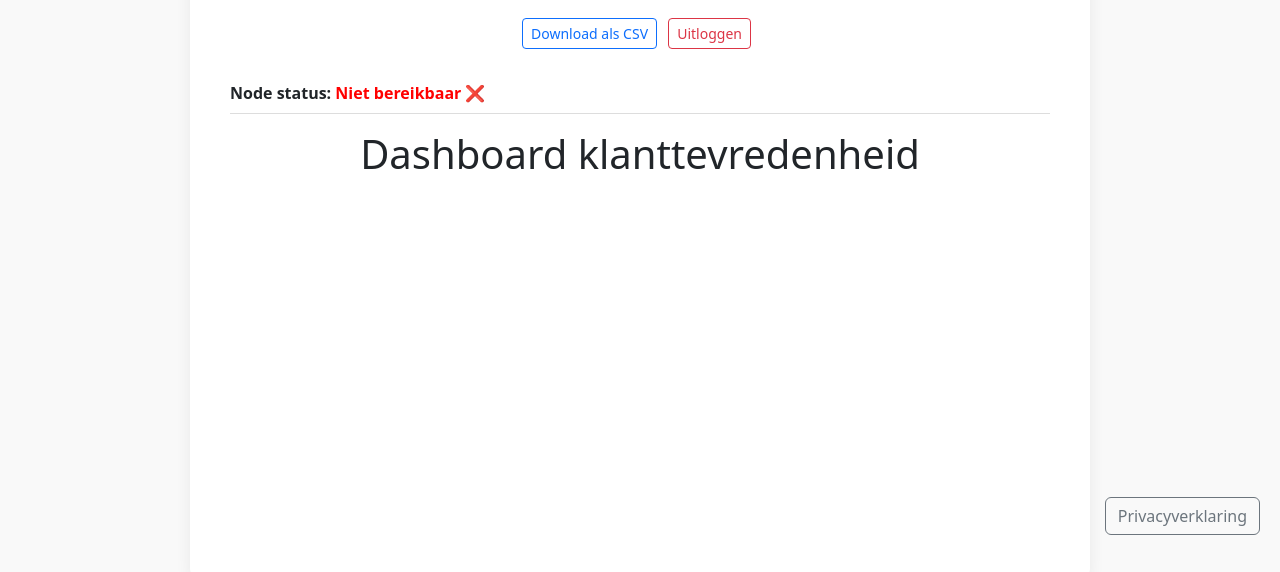
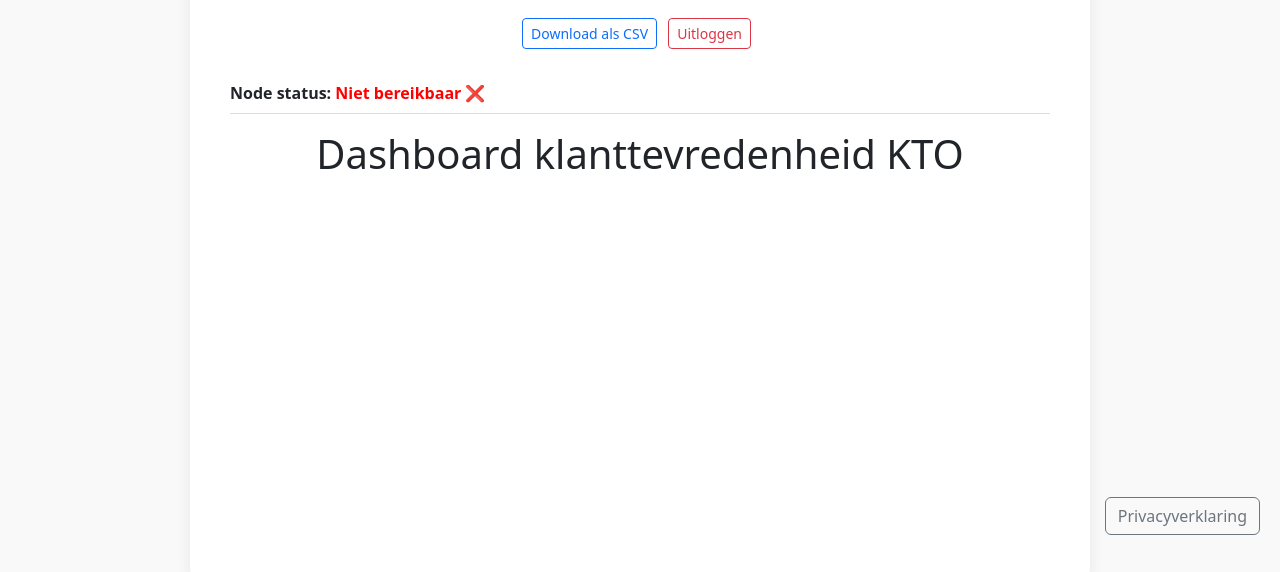
Before and after one commit to OscarRoque0031/kto_voicebot, a website: page dashboard.html in a window 1280 px wide. Shown: the part 245-817 px from the top of the page. Drawn offline with nearby package versions, Linux system fonts and the light colour scheme; no server answers.

Commit message:
Update dashboard.html

```diff
--- a/dashboard.html
+++ b/dashboard.html
@@ -59,7 +59,7 @@
     <div id="api-status" class="mx-2">
       Node status: <span id="api-status-text" style="color: gray;">Controleren...</span>
     </div>
-    <h1 class="mb-4 text-center">Dashboard klanttevredenheid</h1>
+    <h1 class="mb-4 text-center">Dashboard klanttevredenheid KTO</h1>
     <div id="filter-container" class="mb-3 text-center"></div>
     <div class="container-fluid px-3">
       <div class="position-relative" style="min-height:350px;">
```
